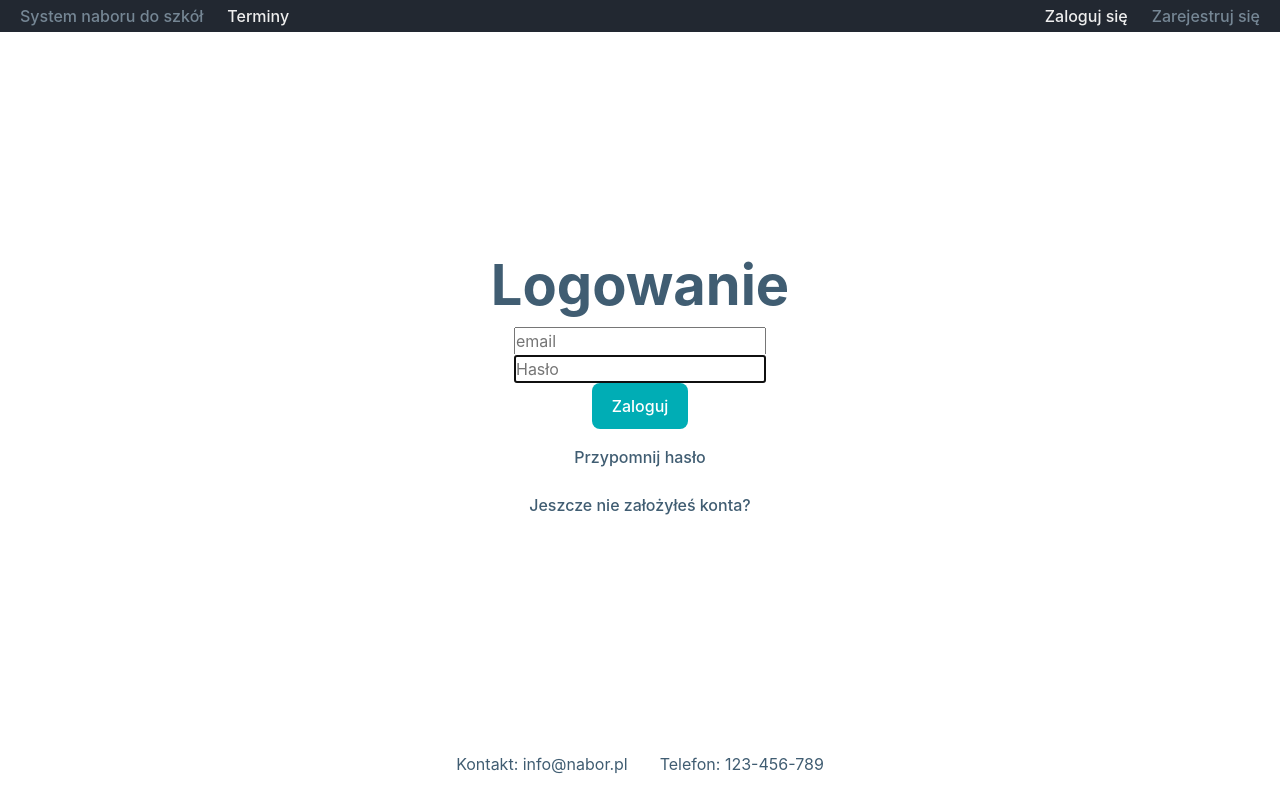
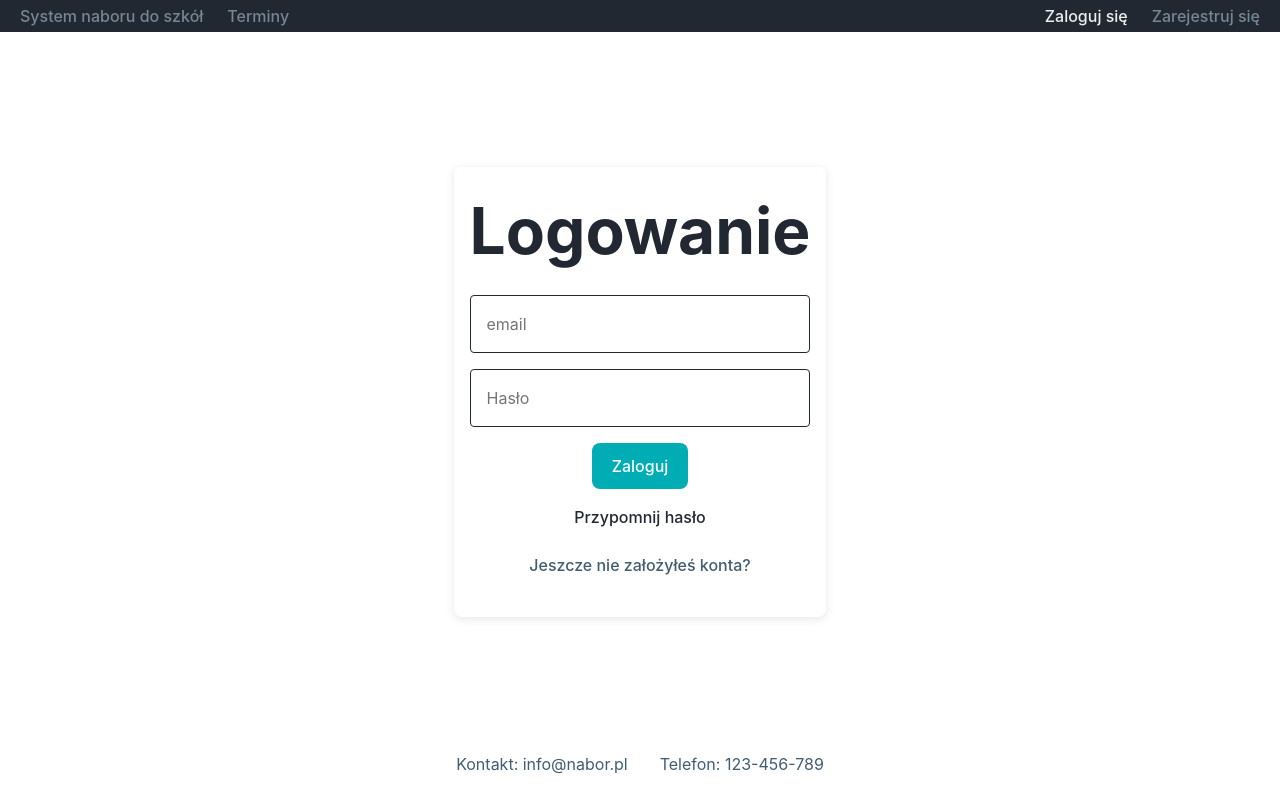
Before and after one commit to julgitt/Electronic-School-Enrollment-System, a React (Vite) app in the folder client/: page /login in a window 1280 px wide. Built offline with nearby package versions, Linux system fonts and the light colour scheme; no server answers.

Commit message:
feature: Add new pages and Form.css

```diff
--- a/client/src/App.tsx
+++ b/client/src/App.tsx
@@ -4,20 +4,26 @@ import './assets/css/Hero.css'
 import Home from './pages/Home'
 import Login from './pages/Login'
 import Signup from './pages/Signup'
-import Footer from "./components/Footer.tsx";
-import Header from "./components/Header.tsx";
+import Dates from './pages/Dates'
+import Apply from './pages/Apply'
+import ApplicationStatus from './pages/ApplicationStatus'
+import Footer from "./components/Footer.tsx"
+import Header from "./components/Header.tsx"
 
 function App(){
     return (
         <Router>
             <Header/>
-            <div className="hero">
+            <section className="hero">
                 <Routes>
                     <Route path="/" element={<Home/>}/>
                     <Route path="/login" element={<Login/>}/>
                     <Route path="/signup" element={<Signup/>}/>
+                    <Route path="/dates" element={<Dates/>}/>
+                    <Route path="/apply" element={<Apply/>}/>
+                    <Route path="/applicationStatus" element={<ApplicationStatus/>}/>
                 </Routes>
-            </div>
+            </section>
             <Footer/>
         </Router>
     );
--- /dev/null
+++ b/client/src/assets/css/Form.css
@@ -0,0 +1,64 @@
+#form {
+    display: flex;
+    align-items: center;
+    justify-content: center;
+    min-height: 100vh;
+}
+
+form {
+    background-color: var(--primary-color-light);
+    padding: var(--spacing-md);
+    border-radius: 8px;
+    box-shadow: 0 2px 10px rgba(0, 0, 0, 0.1);
+    width: 100%;
+    max-width: 600px;
+}
+
+h1 {
+    margin-bottom: var(--spacing-md);
+    color: var(--primary-color);
+    text-align: center;
+}
+
+.form-input-group {
+    margin-bottom: var(--spacing-md);
+}
+
+.form-input {
+    width: 100%;
+    padding: var(--spacing-md);
+    border: 1px solid var(--primary-color);
+    border-radius: 4px;
+    font-size: 1rem;
+}
+
+.form-input:focus {
+    border-color: var(--primary-color);
+    outline: none;
+}
+.form-text {
+    text-align: center;
+    margin-top: var(--spacing-md);
+}
+
+.form-link {
+    color: var(--primary-color);
+    text-decoration: none;
+}
+
+.form-link:hover {
+    text-decoration: underline;
+}
+
+.form-message {
+    margin-bottom: var(--spacing-md);
+    padding: var(--spacing-md);
+    border-radius: 4px;
+    font-size: 0.9rem;
+    text-align: center;
+}
+
+.form-message-error {
+    background-color: #ff6b6b;
+    color: var(--background-color);
+}
--- a/client/src/assets/css/styles.css
+++ b/client/src/assets/css/styles.css
@@ -57,7 +57,7 @@ p, h1, h2, h3, h4, h5, h6 {
 }
 
 h1 {
-    font-size: 3.5rem;
+    font-size: 4rem;
 }
 
 h2 {
--- a/client/src/components/Header.tsx
+++ b/client/src/components/Header.tsx
@@ -20,15 +20,15 @@ const Header: React.FC = () => {
             <nav className="nav">
                 <div className="nav-menu">
                     <Link className="nav-link" to="/">System naboru do szkół</Link>
-                    <Link className="nav-link" to="/login">Terminy</Link>
+                    <Link className="nav-link" to="/dates">Terminy</Link>
                     {user && (
-                        <Link className="nav-link" to="/login">Złóż kandydaturę</Link>
+                        <Link className="nav-link" to="/apply">Złóż kandydaturę</Link>
                     )}
                 </div>
                 {user ? (
                     <div className="nav-menu">
-                        <Link className="nav-link" to="/login">{user.username}</Link>
-                        <Link className="nav-link" to="/signup">Status Aplikacji</Link>
+                        <Link className="nav-link" to="/">{user.username}</Link>
+                        <Link className="nav-link" to="/aplicationStatus">Status Aplikacji</Link>
                         <Link className="nav-link" to="/signup">Wyloguj</Link>
                     </div>
                 ) : (
--- a/client/src/components/Hero.tsx
+++ b/client/src/components/Hero.tsx
@@ -6,7 +6,7 @@ const Hero: React.FC = () => {
         <section className="hero">
             <h2>Witamy w systemie naboru do szkół ponadpodstawowych</h2>
             <p>Sprawdź naszą ofertę i złóż kandydaturę już dziś!</p>
-            <button className="cta-button">Złóż kandydaturę</button>
+            <button>Złóż kandydaturę</button>
         </section>
     );
 }
--- /dev/null
+++ b/client/src/pages/ApplicationStatus.tsx
@@ -0,0 +1,12 @@
+import React from 'react';
+
+const ApplicationStatus: React.FC = () => {
+    return (
+        <div>
+            <h1>Status Aplikacji</h1>
+            <p>Sprawdź status swoich aplikacji</p>
+        </div>
+    );
+}
+
+export default ApplicationStatus;
--- /dev/null
+++ b/client/src/pages/Apply.tsx
@@ -0,0 +1,12 @@
+import React from 'react';
+
+const Apply: React.FC = () => {
+    return (
+        <div>
+            <h1>Kandyduj</h1>
+            <p>Złóż kandydaturę</p>
+        </div>
+    );
+}
+
+export default Apply;
--- /dev/null
+++ b/client/src/pages/Dates.tsx
@@ -0,0 +1,12 @@
+import React from 'react';
+
+const Dates: React.FC = () => {
+    return (
+        <div>
+            <h1>Terminy</h1>
+            <p>Tutaj znajdziesz ważne terminy</p>
+        </div>
+    );
+}
+
+export default Dates;
--- a/client/src/pages/Login.tsx
+++ b/client/src/pages/Login.tsx
@@ -1,4 +1,5 @@
 import {useState} from 'react';
+import '../assets/css/Form.css';
 
 function Login() {
     const [message] = useState<String | null>(null)
```
